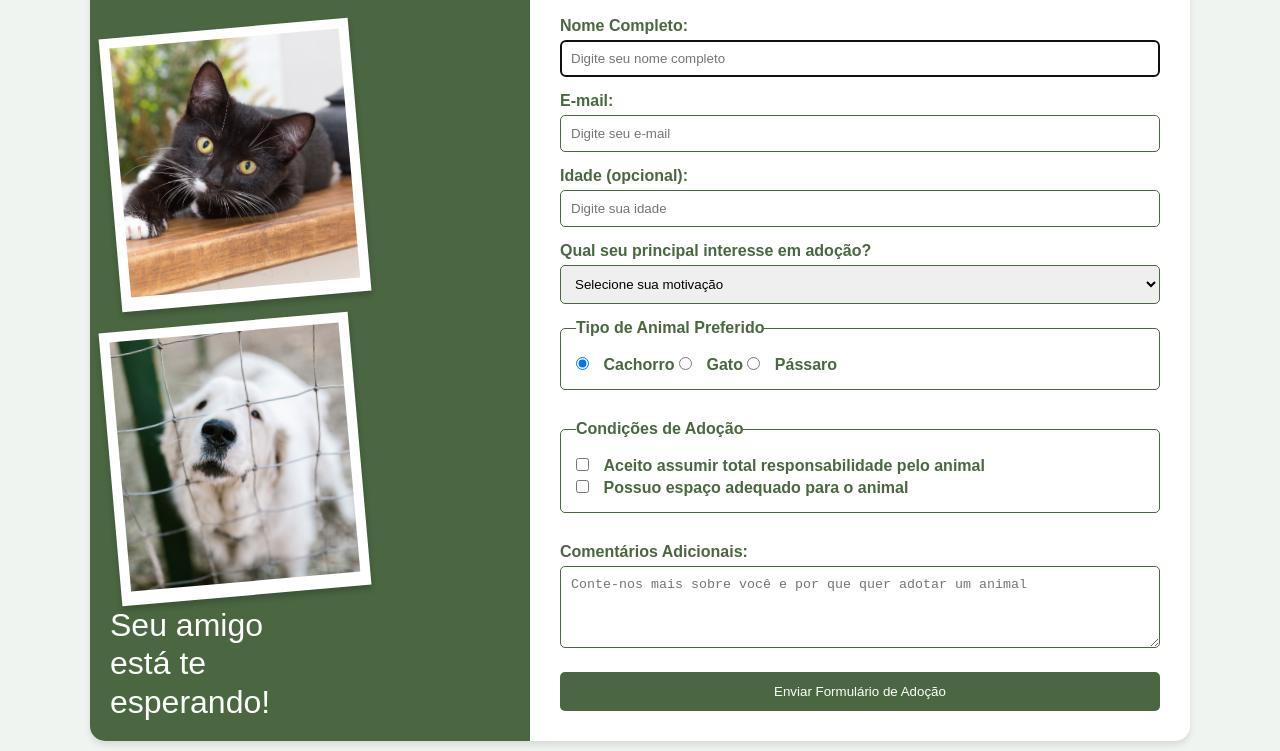
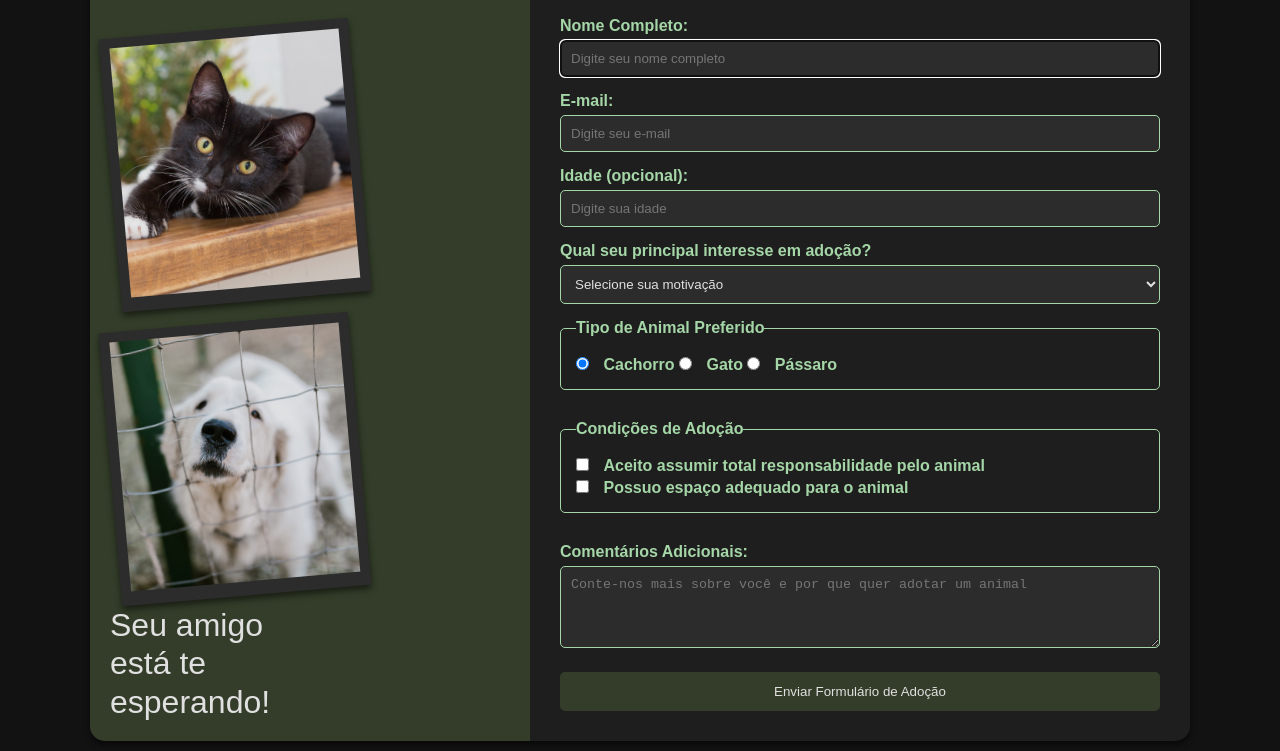
Before and after one commit to BrianMunizSilveira/freeCodeCamp, a plain HTML site: page survey-form/survey-form.html in a window 1280 px wide. Shown: the part 108-859 px from the top of the page. Drawn offline with Linux system fonts and the dark colour scheme.

Commit message:
:sparkles: feat: Adiciona modo escuro Survey-Form

```diff
--- a/survey-form/styles.css
+++ b/survey-form/styles.css
@@ -177,3 +177,75 @@ main {
         }
     }
 }
+
+@media (prefers-color-scheme: dark) {
+    body {
+        background-color: #121212;
+        color: #e0e0e0;
+    }
+
+    .container {
+        background-color: #1e1e1e;
+        box-shadow: 0 4px 6px rgba(0, 0, 0, 0.5);
+
+        .sidebar {
+            background-color: #333d29;
+
+            .polaroid {
+                background-color: #2c2c2c;
+                box-shadow: 0 4px 6px rgba(0, 0, 0, 0.5);
+
+                img {
+                    filter: brightness(0.9); /* Ajusta o brilho das imagens para o modo escuro */
+                }
+            }
+
+            .sidebar-text {
+                color: #e0e0e0;
+            }
+        }
+
+        main {
+            header {
+                #title {
+                    color: #a5d6a7;
+                }
+
+                #description {
+                    color: #81c784;
+                }
+            }
+
+            #survey-form {
+                label {
+                    color: #a5d6a7;
+                }
+
+                input,
+                select,
+                textarea {
+                    border-color: #a5d6a7;
+                    background-color: #2c2c2c;
+                    color: #e0e0e0;
+                }
+
+                fieldset {
+                    border-color: #a5d6a7;
+
+                    legend {
+                        color: #a5d6a7;
+                    }
+                }
+
+                #submit {
+                    background-color: #333d29;
+                    color: #e0e0e0;
+
+                    &:hover {
+                        background-color: #2b3322;
+                    }
+                }
+            }
+        }
+    }
+}
```
